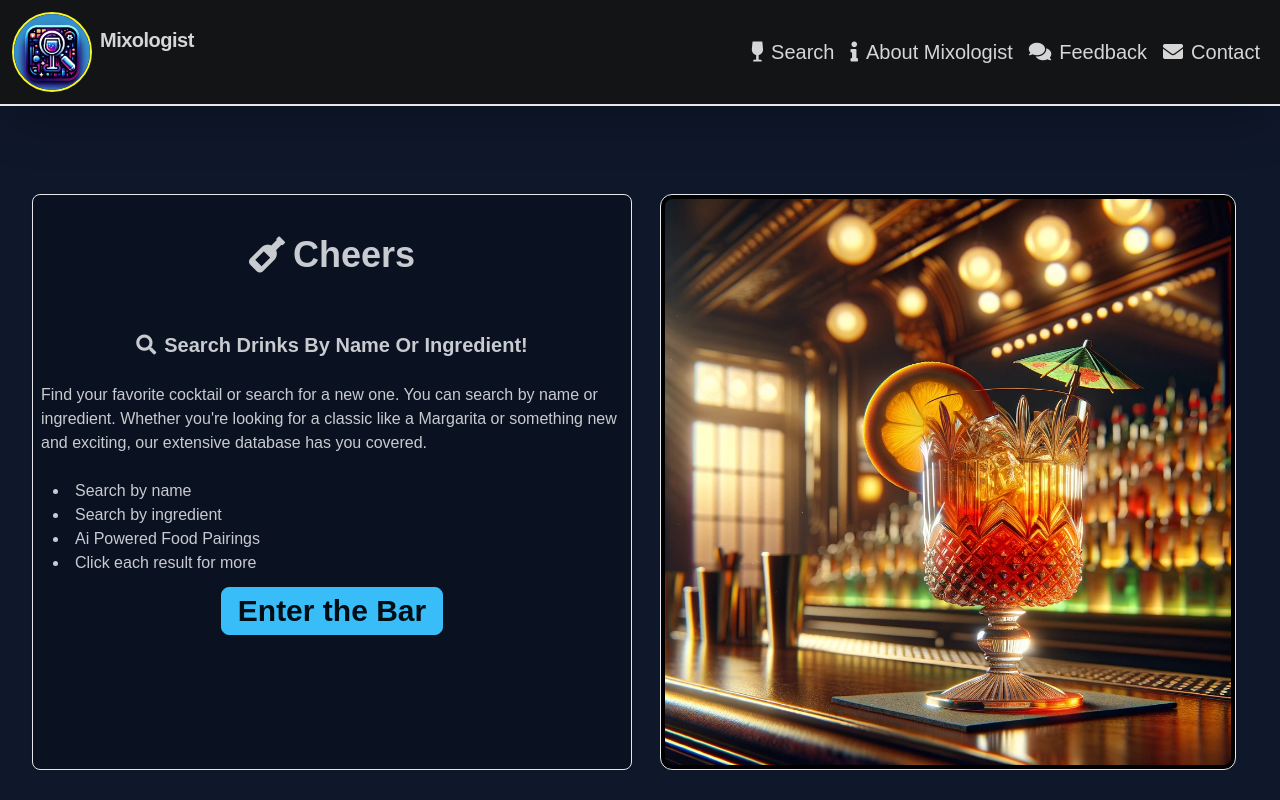
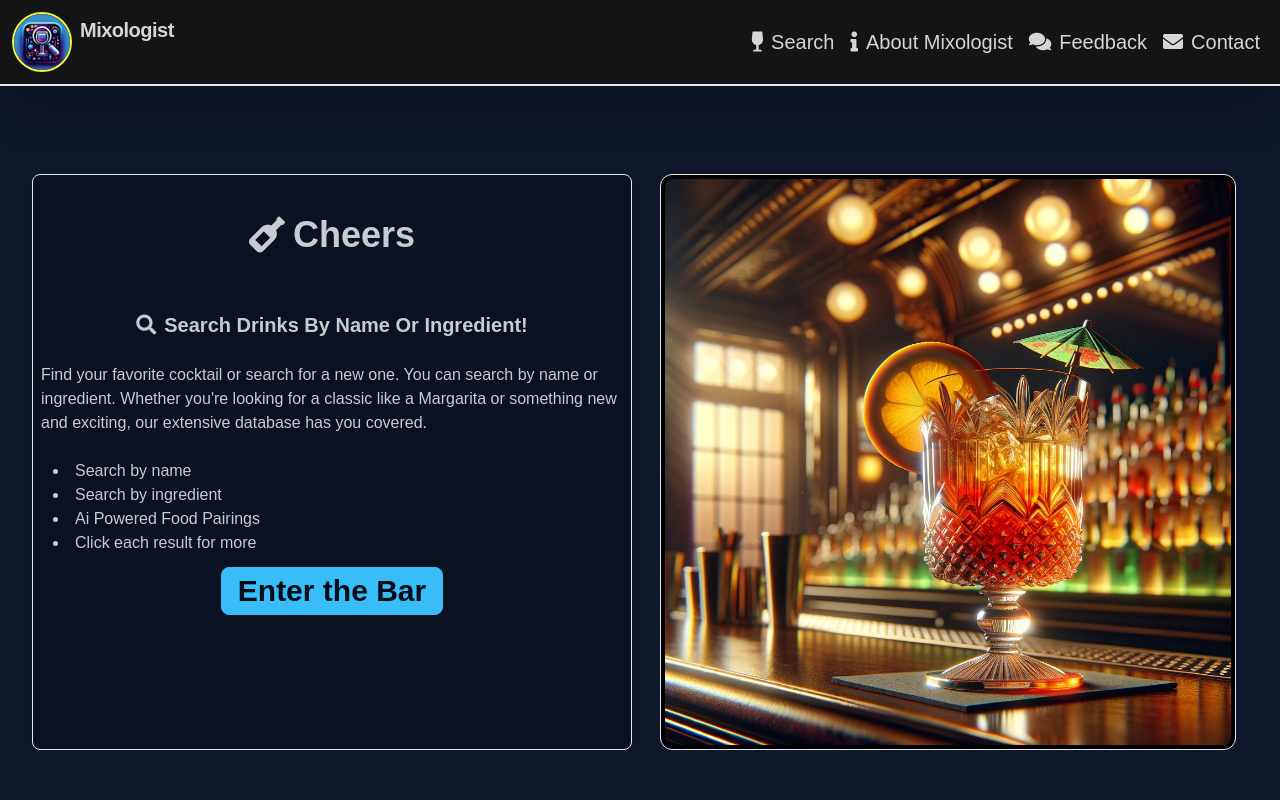
Before and after one commit to RW2023/mixologist, a Next.js app: page / in a window 1280 px wide. Shown: the top 800 px of the page. Built offline with nearby package versions, Linux system fonts and the light colour scheme.

Commit message:
Update Navbar logo size

```diff
--- a/src/Components/ui/Navbar.tsx
+++ b/src/Components/ui/Navbar.tsx
@@ -71,8 +71,8 @@ const Navbar = () => {
               <Image
                 src={'/images/navLogo.png'}
                 alt="Mixologist Logo"
-                width="80"
-                height="80"
+                width="60"
+                height="60"
                 className="rounded-full border-2 border-button mr-2"
               />
               {/* SubHeading */}
```
